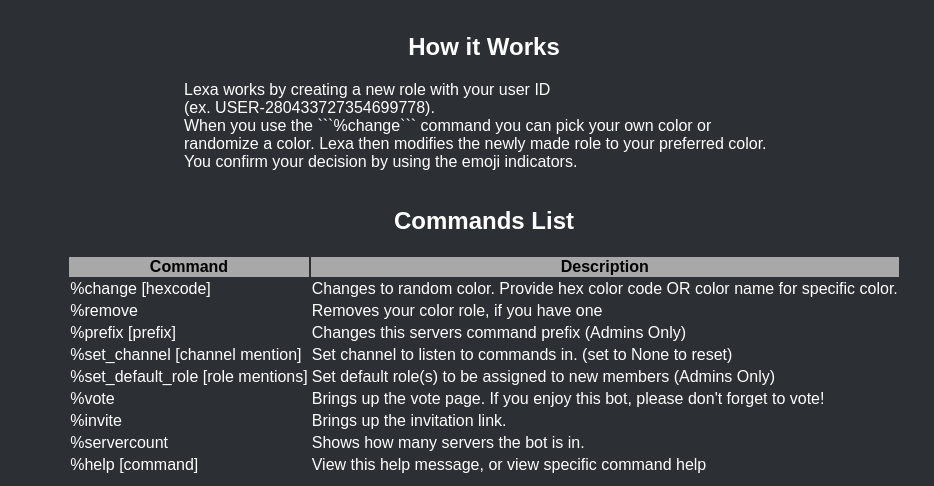
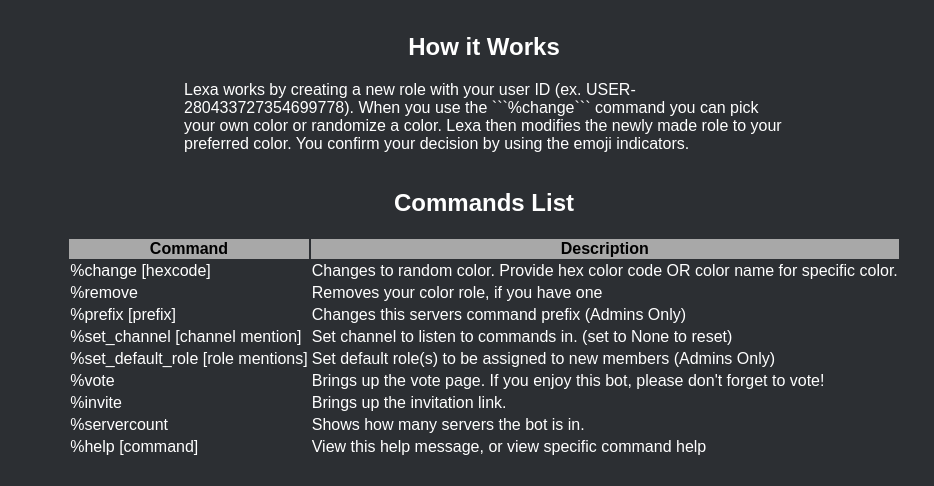
Before and after one commit to eunai/lexaBot-http, a plain HTML site: page index.html in a window 1280 px wide. Shown: the part 314-800 px from the top of the page, without its empty margins (156-1090 px from the left). Drawn offline with Linux system fonts and the light colour scheme.

Commit message:
Update index.html

````diff
--- a/index.html
+++ b/index.html
@@ -47,8 +47,7 @@
 </div>
 
 <h2 class="howitworks">How it Works</h2>
-<p class="howitworks">Lexa works by creating a new role with your user ID
-	<br>(ex. USER-280433727354699778).<br>
+<p class="howitworks">Lexa works by creating a new role with your user ID (ex. USER-280433727354699778).
 When you use the ```%change``` command you can pick your own color or randomize a color.
 Lexa then modifies the newly made role to your preferred color. You confirm your decision by using the emoji indicators.</p>
 
````
